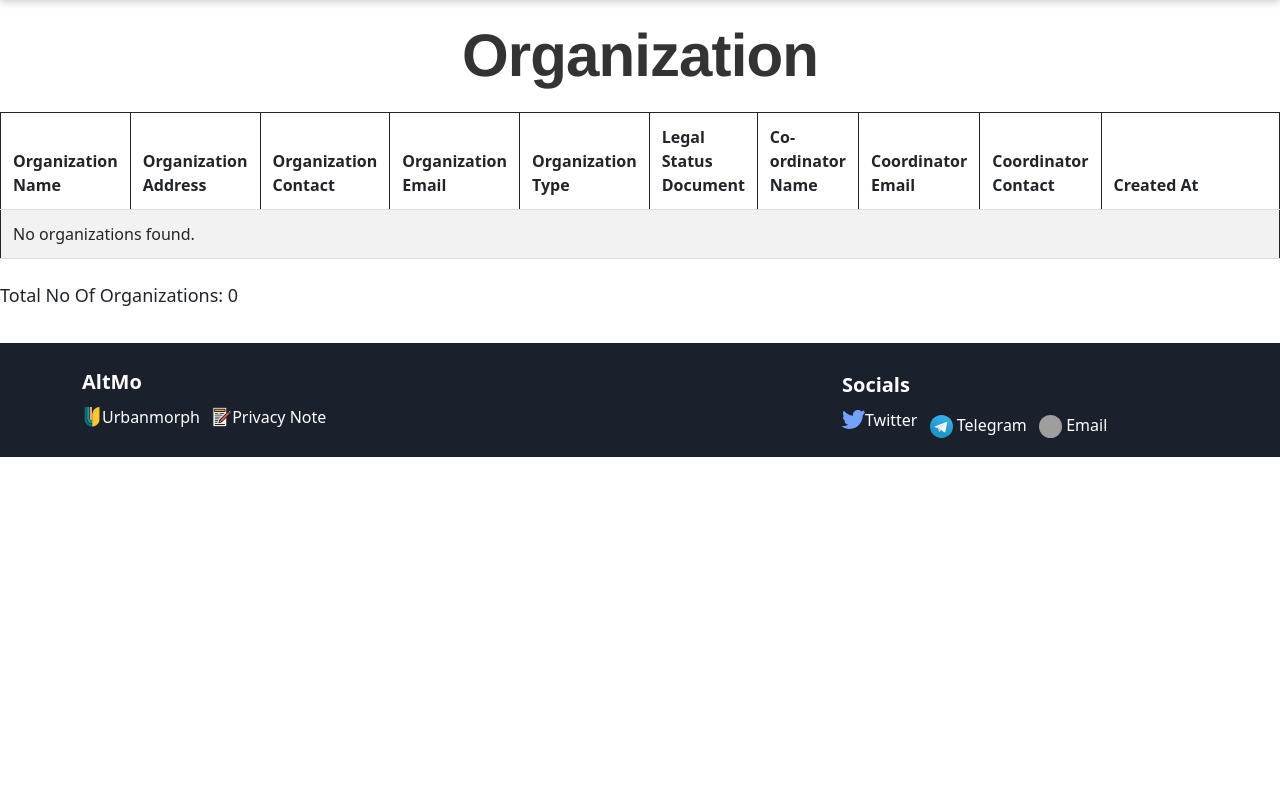
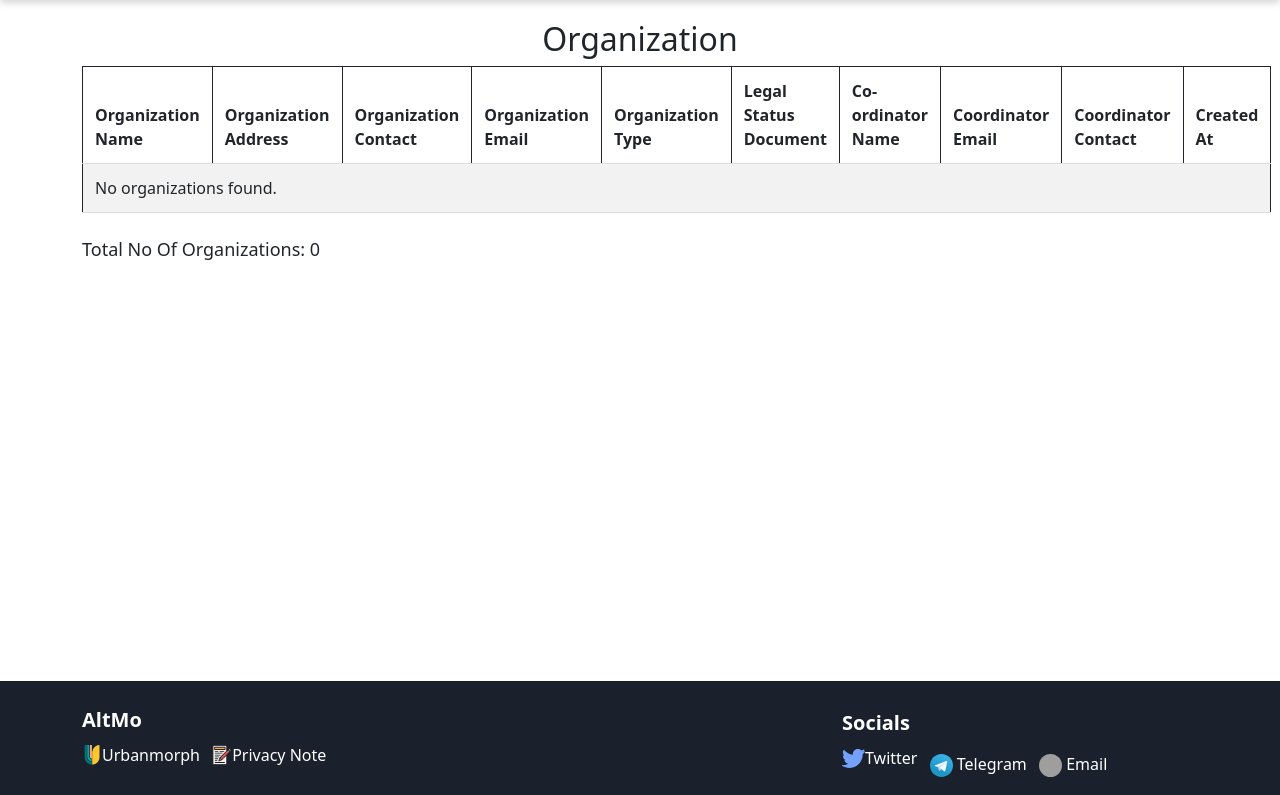
Before and after one commit to urbanmorph/rideschool, a Flask app: page /organisation-info in a window 1280 px wide. Shown: the part 100-895 px from the top of the page. Before the commit the page ends 557 px from the top, so only its background shows below. Run offline with Flask 3, Linux system fonts and the light colour scheme; the visitor is signed in with stand-in values (Sample User, id 1); data that the repository does not hold is empty; parts of the project's set-up code (start-up, migrations or seed data) failed here and were passed over; grey boxes are pictures that could not be loaded.

Commit message:
updated container for organization admin page

```diff
--- a/altmo_rideschool/templates/organization_admin.html
+++ b/altmo_rideschool/templates/organization_admin.html
@@ -6,8 +6,9 @@
 {% block title %} Organizationpage {% endblock %}
 
 {% block content %}
-    <div style="margin-top: 120px;">
-        <h1 >Organization </h1>
+<div class="container">
+    <div style="margin-top: 120px; margin-bottom: 400px;">
+        <h2 style="text-align: center;">Organization </h2>
         <table class="my-table table table-striped table-bordered border-dark">
             <thead>
                 <tr>
@@ -48,4 +49,5 @@
         </table>
         <p>Total No Of Organizations: {{ organizations|length }}</p>
     </div>
+</div>
 {% endblock %}
```
